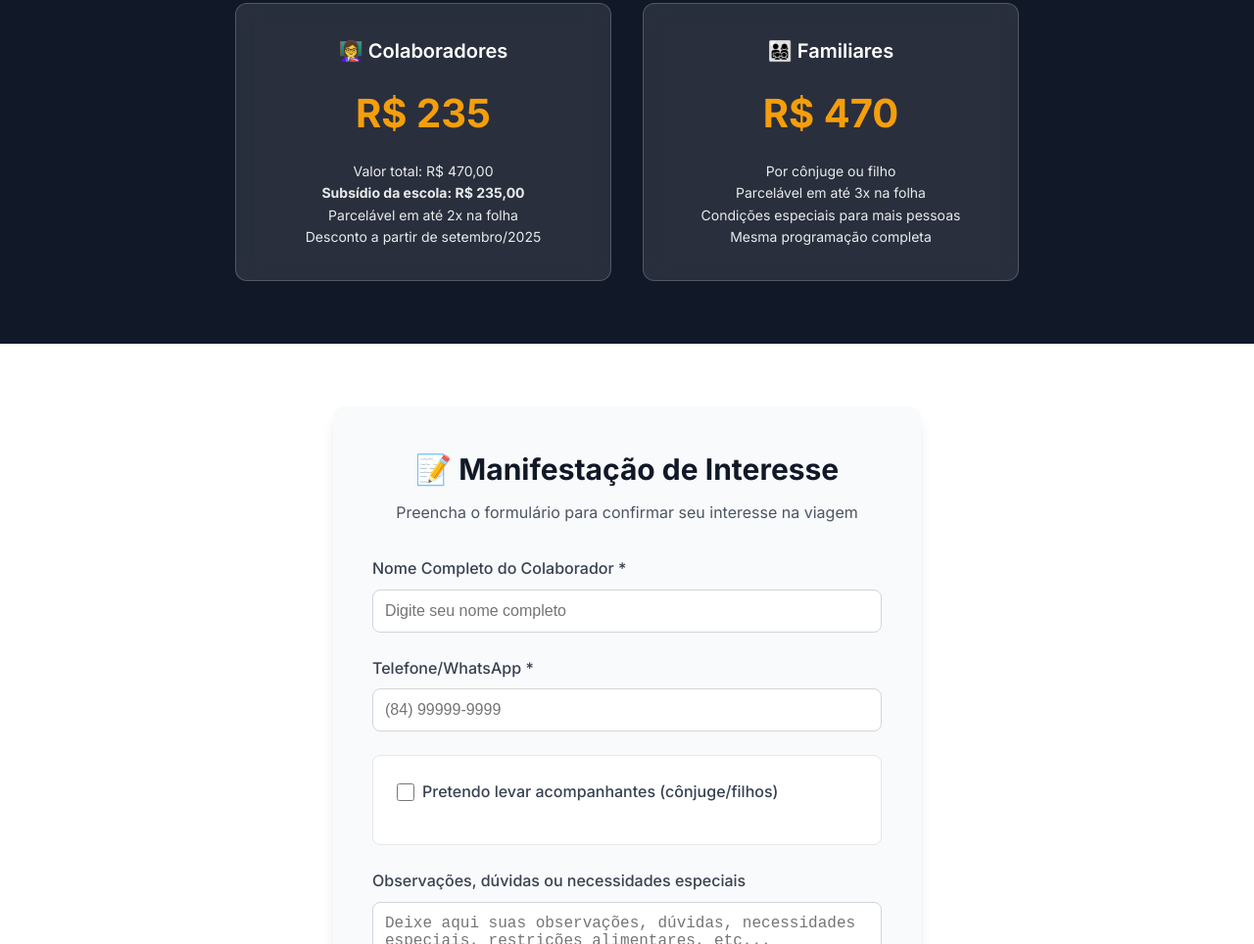
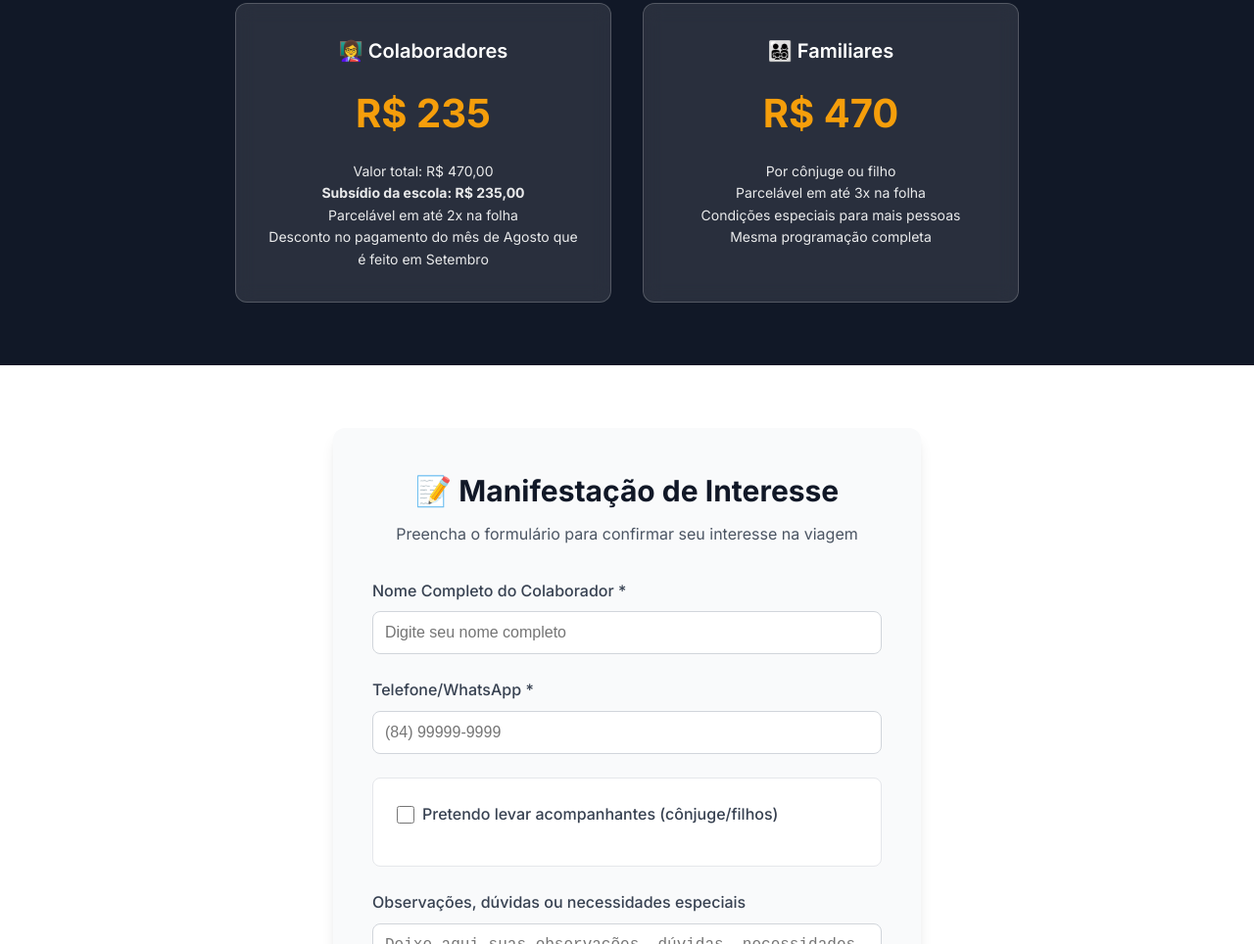
Before and after one commit to pedrologapp/diadosprofessores, a plain HTML site: page index.html in a window 1280 px wide. Shown: the part 2954-3918 px from the top of the page at 98% size. Drawn offline with Linux system fonts and the light colour scheme.

Commit message:
Update index.html

```diff
--- a/index.html
+++ b/index.html
@@ -776,7 +776,7 @@
                         Valor total: R$ 470,00<br>
                         <strong>Subsídio da escola: R$ 235,00</strong><br>
                         Parcelável em até 2x na folha<br>
-                        Desconto a partir de setembro/2025
+                        Desconto no pagamento do mês de Agosto que é feito em Setembro
                     </div>
                 </div>
                 <div class="price-card">
```
